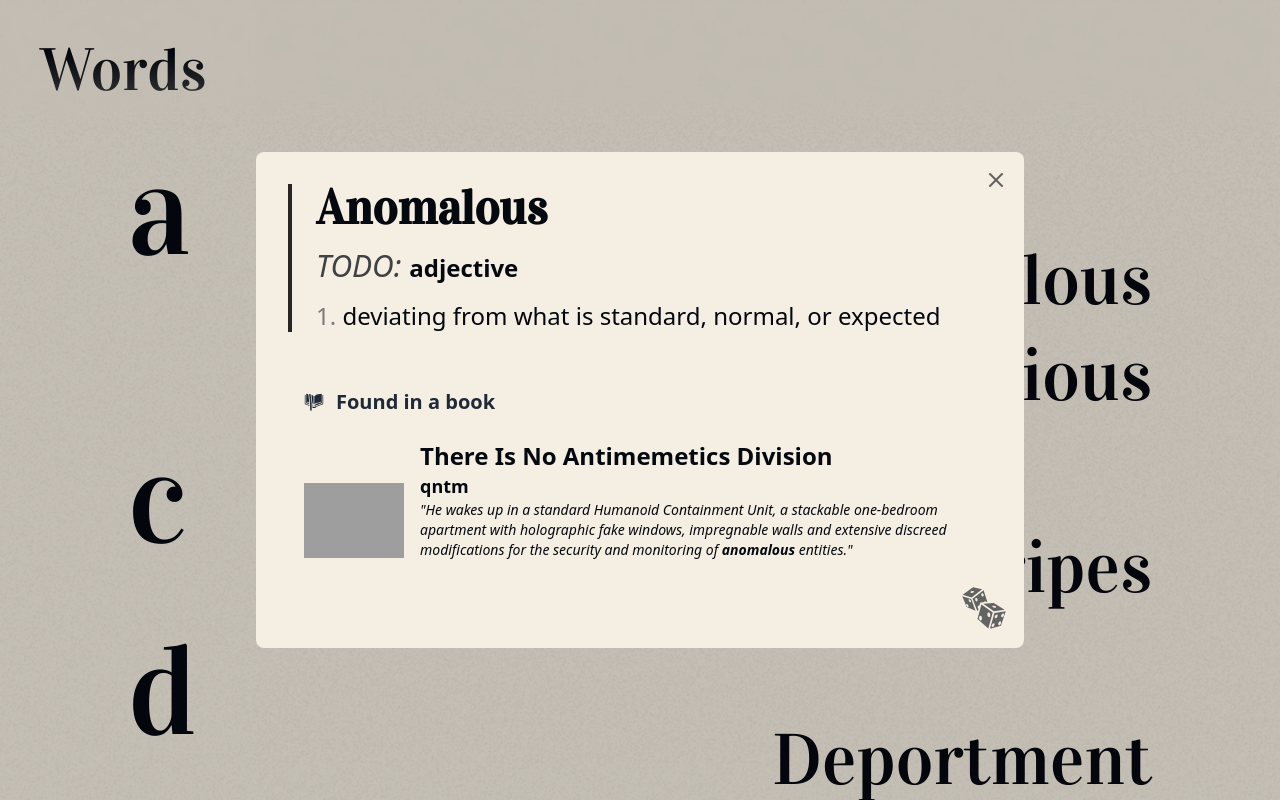
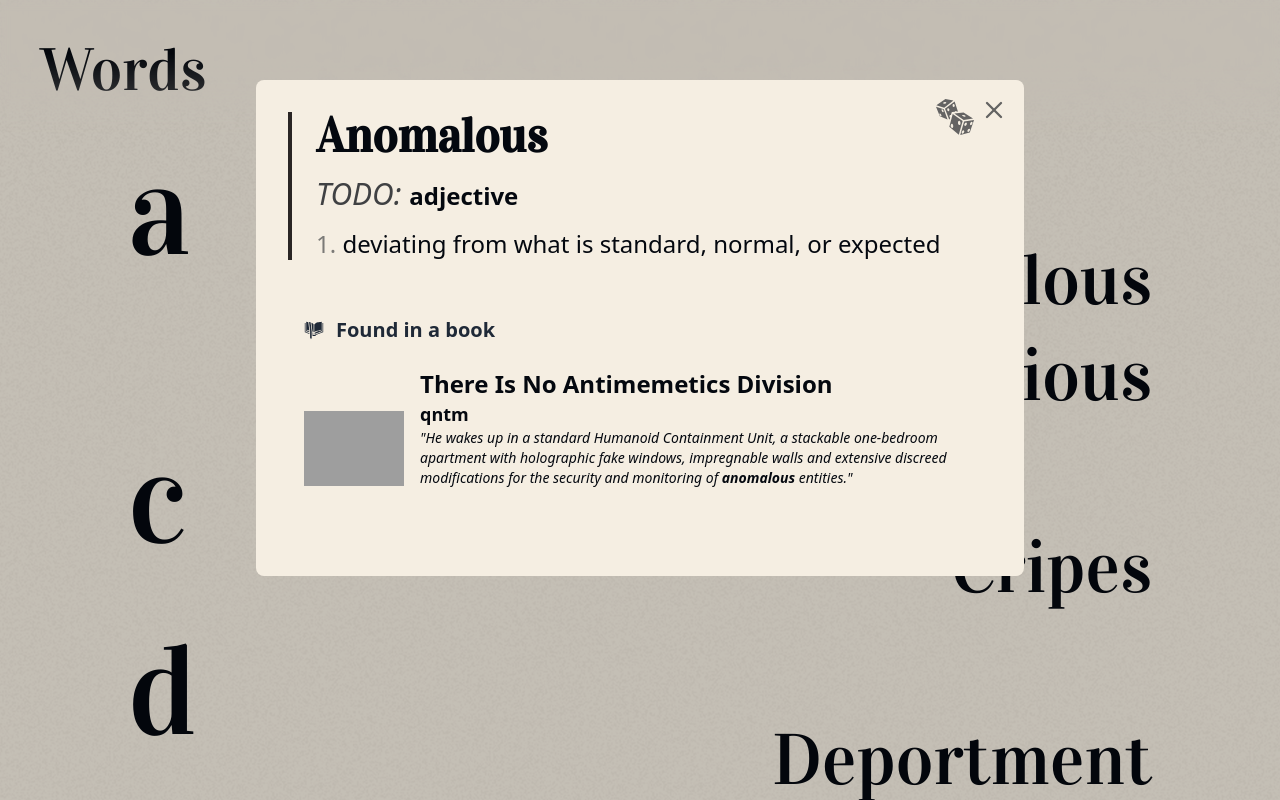
Before and after one commit to szeckirjr/by-wardo, a Next.js app: page / in a window 1280 px wide. Both pictures are taken after a click on the button "Anomalous". Shown: the top 800 px of the page. Built offline with nearby package versions, Linux system fonts and the light colour scheme; grey boxes are pictures that could not be loaded; a web font is replaced by a local one.

Commit message:
fix button placement

```diff
--- a/src/components/WordPopUpBox.tsx
+++ b/src/components/WordPopUpBox.tsx
@@ -66,7 +66,7 @@ export default function WordPopUpBox({
     >
       <div
         ref={modalRef}
-        className="fixed w-full max-w-screen-md top-1/2 left-1/2 transform -translate-x-1/2 -translate-y-1/2 py-4 px-8 bg-champagne rounded-lg z-50 relative"
+        className="w-full overflow-y-auto max-w-screen-md max-h-[85vh] top-[10%] left-1/2 transform -translate-x-1/2 py-4 px-8 bg-champagne rounded-lg z-50 fixed"
         onClick={(e) => e.stopPropagation()}
       >
         <button
@@ -74,15 +74,15 @@ export default function WordPopUpBox({
           aria-label="Close"
           className="absolute top-4 right-4 text-2xl opacity-60 hover:opacity-100"
         >
-          <TbX />
+          <TbX size={28} />
         </button>
         <WordDefinition word={currentWord} />
         <button
           onClick={handleRandom}
           aria-label="Random word"
-          className="absolute bottom-4 right-4 text-2xl opacity-60 hover:opacity-100"
+          className="absolute top-4 right-12 text-2xl opacity-60 hover:opacity-100"
         >
-          <GiRollingDices size={48} />
+          <GiRollingDices size={42} />
         </button>
       </div>
     </div>
```
